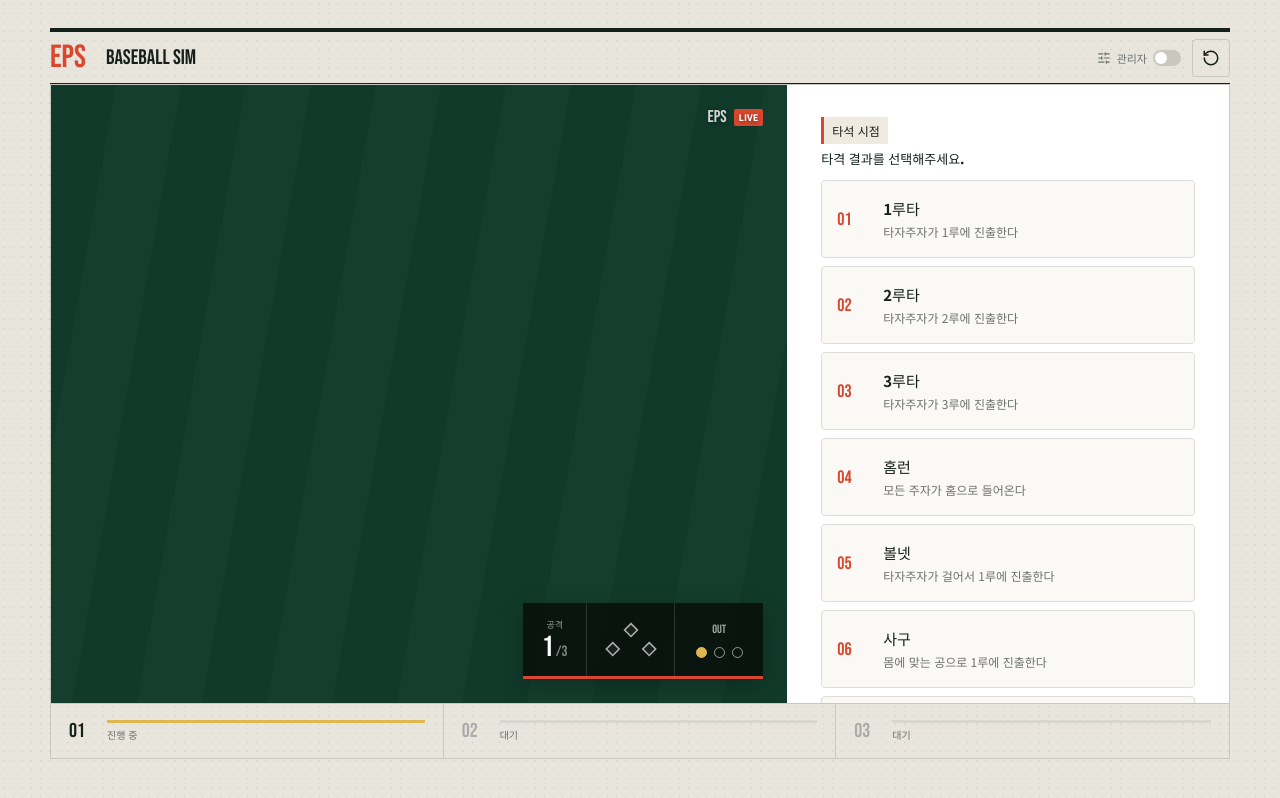
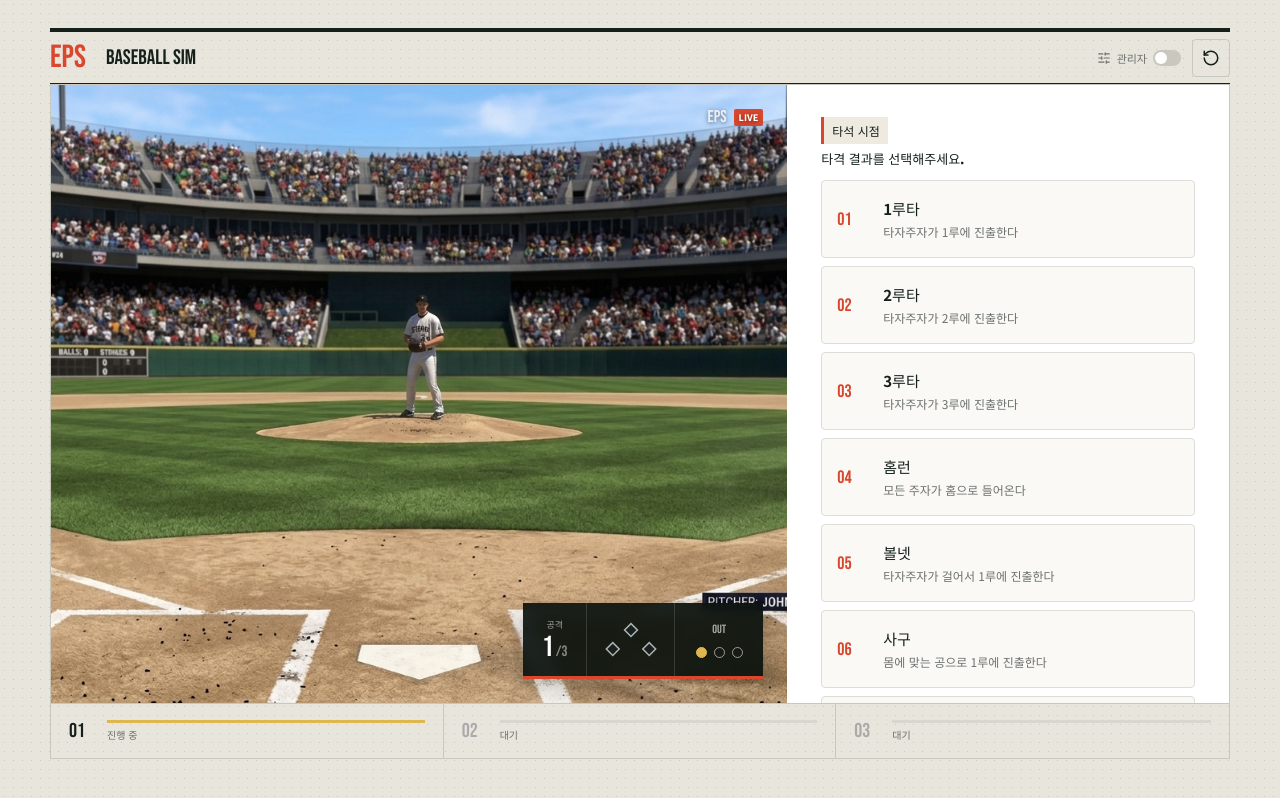
Before and after one commit to Suntherebirth/EPS_game, a React (Vite) app: page / in a window 1280 px wide. Built offline with nearby package versions, Linux system fonts and the light colour scheme.

Commit message:
미디어 스테이지에 이미지 지원 추가 및 관련 이미지 경로 정의

```diff
--- a/src/App.css
+++ b/src/App.css
@@ -37,7 +37,7 @@ button { font: inherit; }
 
 .game-grid { display: grid; grid-template-columns: minmax(0, 1.25fr) minmax(340px, .75fr); height: clamp(500px, calc(100svh - 180px), 720px); border: 1px solid var(--line); }
 .media-stage { position: relative; min-height: 0; overflow: hidden; color: white; background-color: var(--green); background-image: linear-gradient(rgba(9,31,22,.12), rgba(9,31,22,.12)), repeating-linear-gradient(100deg, transparent 0, transparent 64px, rgba(255,255,255,.018) 64px, rgba(255,255,255,.018) 128px); }
-.media-stage video { position: absolute; inset: 0; width: 100%; height: 100%; object-fit: cover; }
+.media-stage video, .media-stage img { position: absolute; inset: 0; width: 100%; height: 100%; object-fit: cover; }
 .broadcast-watermark { position: absolute; z-index: 2; top: 22px; right: 24px; display: flex; align-items: center; gap: 7px; color: rgba(255,255,255,.82); font: 17px 'Bebas Neue', sans-serif; text-shadow: 0 1px 4px rgba(0,0,0,.5); }
 .broadcast-watermark span { padding: 2px 5px; color: white; border-radius: 2px; background: var(--red); font-size: 9px; font-family: 'Noto Sans KR', sans-serif; font-weight: 800; }
 .broadcast-bug { position: absolute; z-index: 2; right: 24px; bottom: 24px; height: 76px; display: grid; grid-template-columns: 64px 88px 88px; align-items: center; color: white; border-bottom: 3px solid var(--red); background: rgba(10, 18, 14, .92); box-shadow: 0 8px 24px rgba(0,0,0,.24); backdrop-filter: blur(6px); }
--- a/src/App.tsx
+++ b/src/App.tsx
@@ -12,7 +12,18 @@ import {
 import { OFFENSE_CORE_PACK } from './game/packs/offenseCorePack'
 import { chooseScenarioChanceOutcome, chooseScenarioOption, getAvailableScenarioChoices, selectScenarioBattingEvent, settleScenario, startScenario } from './game/scenarioEngine'
 import type { ScenarioState } from './game/scenario'
+import viewBatter from './assets/scenes/view-batter.png'
+import viewRunnerFirst from './assets/scenes/view-runner-first.png'
+import viewRunnerSecond from './assets/scenes/view-runner-second.png'
+import viewRunnerThird from './assets/scenes/view-runner-third.png'
 import './App.css'
+
+const VIEW_IMAGES: Record<string, string> = {
+  batter: viewBatter,
+  'runner:first': viewRunnerFirst,
+  'runner:second': viewRunnerSecond,
+  'runner:third': viewRunnerThird,
+}
 
 type Phase = 'playing' | 'between' | 'finished'
 type RecordEntry = { number: number; situation: string; decision: string; result: string; runs: number }
@@ -26,9 +37,10 @@ function BaseDiamond({ bases, playerBase }: { bases: Base[]; playerBase?: number
   </div>
 }
 
-function MediaStage({ situation, plateAppearance, playerBase, videoUrl }: { situation: Situation; plateAppearance: number; playerBase: number | null; videoUrl?: string }) {
+function MediaStage({ situation, plateAppearance, playerBase, videoUrl, imageUrl }: { situation: Situation; plateAppearance: number; playerBase: number | null; videoUrl?: string; imageUrl?: string }) {
   return <section className="media-stage" aria-live="polite">
     {videoUrl && <video src={videoUrl} autoPlay muted playsInline controls />}
+    {!videoUrl && imageUrl && <img src={imageUrl} alt="" />}
     <div className="broadcast-watermark"><strong>EPS</strong><span>LIVE</span></div>
     <div className="broadcast-bug">
       <div className="broadcast-plate"><span>공격</span><strong>{plateAppearance}<small>/3</small></strong></div>
@@ -144,7 +156,7 @@ function App() {
   return <main className="app-shell">
     <header className="brand-bar"><div><b className="brand-mark">EPS</b><span>BASEBALL SIM</span></div><div className="header-controls"><label className="admin-toggle"><SlidersHorizontal size={14} /><span>관리자</span><input type="checkbox" checked={adminMode} onChange={(event) => toggleAdminMode(event.target.checked)} aria-label="관리자 콘솔" /><i /></label><button className="icon-button" type="button" onClick={resetGame} title="새 경기" aria-label="새 경기"><RotateCcw size={18} /></button></div></header>
     <div className="game-grid">
-      <MediaStage situation={displayedSituation} plateAppearance={plateAppearance} playerBase={scenario.context.playerBase} />
+      <MediaStage situation={displayedSituation} plateAppearance={plateAppearance} playerBase={scenario.context.playerBase} imageUrl={VIEW_IMAGES[node.view]} />
       <section className={`decision-panel ${isSurpriseEvent ? 'surprise-event-panel' : ''}`}>
         {highlightedViewLabel && <div className="panel-heading"><span className={`view-chip ${isSurpriseEvent ? 'surprise-chip' : ''}`}>{highlightedViewLabel}</span></div>}
         {scenario.context.announcement && <aside className={`result-notice ${scenario.context.announcement.tone ?? 'neutral'}`} aria-live="polite" key={`${scenario.context.announcement.title}:${scenario.context.announcement.detail}`}>
```
